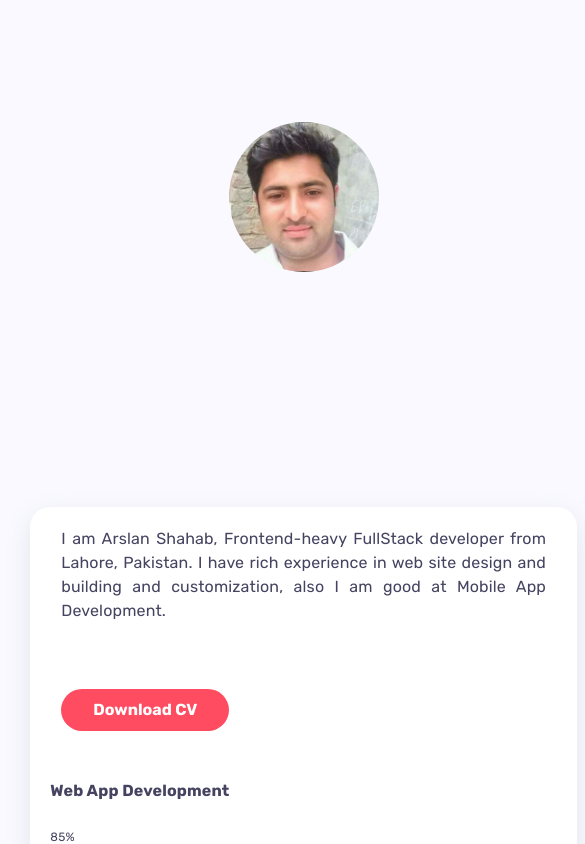
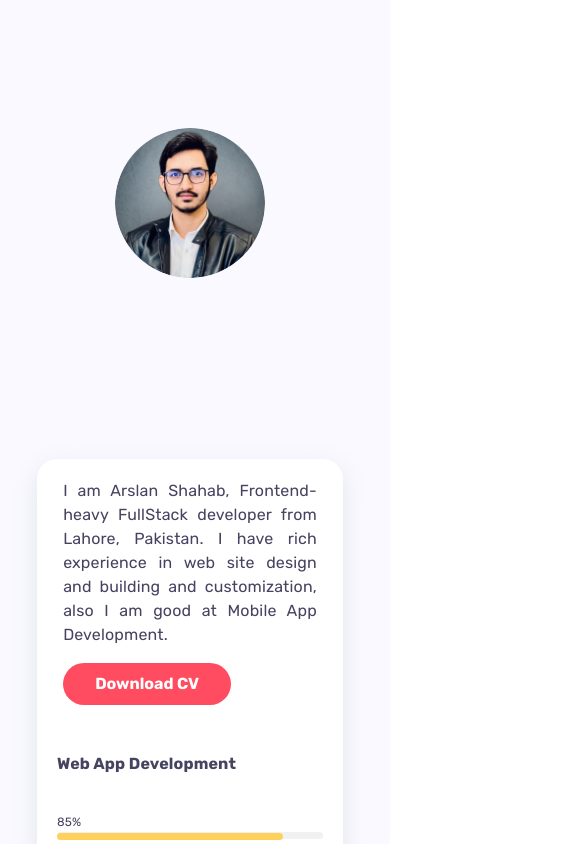
Before and after one commit to aliraza2u/portfolio-dev, a React (Create React App) app: page / in a window 390 px wide. Shown: the part 960-1804 px from the top of the page, 585 px wide, since content can reach past the window. Built offline with nearby package versions, Linux system fonts and the light colour scheme.

Commit message:
dextop and mobile screen are fix

```diff
--- a/src/components/About/About.css
+++ b/src/components/About/About.css
@@ -199,6 +199,6 @@
     padding: 20px;
   }
   .aboutme_img{
-    height: 100%;
+    height: 62%;
   }
 }
--- a/src/components/About/Index.jsx
+++ b/src/components/About/Index.jsx
@@ -11,7 +11,7 @@ const About = () => {
       <section className="about_me">
         <div className="aboutme_data">
           <div className="aboutme_img">
-            <img src="/img/profile-pics.jpeg" alt="" />
+            <img src="/img/profile-pic.png" alt="" />
           </div>
           <div className="about_cv">
             <div className="about_cv1">
--- a/src/components/Layout/index.jsx
+++ b/src/components/Layout/index.jsx
@@ -159,7 +159,7 @@ function Layout(props) {
         <Index />
         <About />
         <Skill />
-        <Services />
+         <Services />
         <Experience />
         <Project />
         <Client />
--- a/src/components/Skill/Skill.css
+++ b/src/components/Skill/Skill.css
@@ -64,7 +64,7 @@
 }
 
 .row {
-  width: 101%;
+  width: 100%;
 }
 .achivement_wrap{
   display: flex;
@@ -99,6 +99,10 @@
     font-family: Rubik,sans-serif;
 }
 @media screen and (max-width: 768px) {
+  .achivement_wrap{
+    flex-direction: column;
+    gap: 10px;
+  }
   .skill_parent_center{
     display: flex;
     justify-content: center;
@@ -129,7 +133,8 @@
   .achievment{
     display: flex;
       justify-content: flex-start;
-    margin-top: 5rem;
+      margin-bottom: 0;
+      padding: 0;
     }
   /* .skill {
     height: 310vh;
```
Also changed, not shown: src/components/Home/Home.css (+7 -0 lines), public/img/profile-pics.jpeg (deleted).
